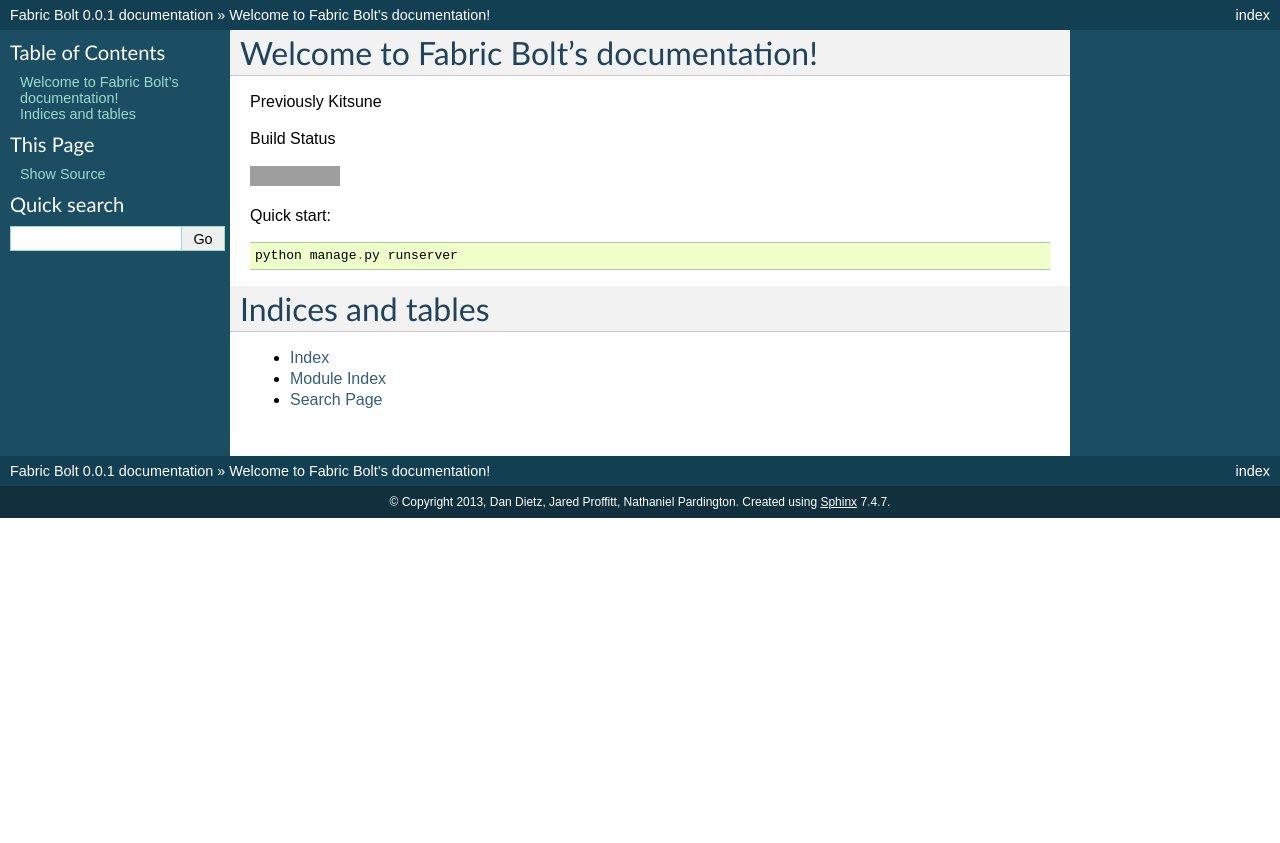
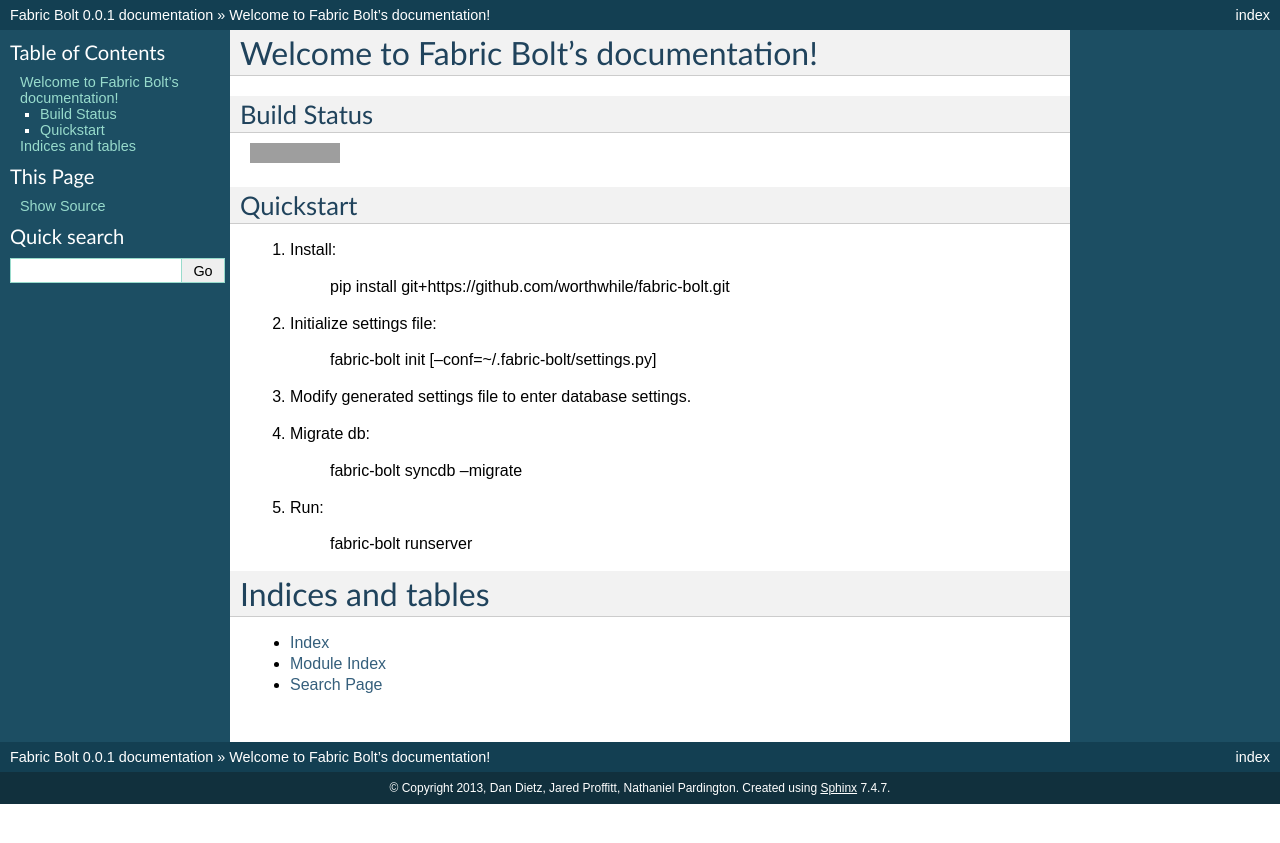
Before and after one commit to fabric-bolt/fabric-bolt, a Sphinx documentation site: the page built from docs/index.rst, in a window 1280 px wide. Shown: the top 843 px of the page. Built offline with Sphinx 7.4.7, drawn with Linux system fonts in a browser that asks for light colours; grey boxes are pictures that could not be loaded.

Commit message:
Adding quickstart guide to docs

```diff
--- a/docs/conf.py
+++ b/docs/conf.py
@@ -18,7 +18,7 @@
 sys.path.insert(0, os.path.abspath('../src'))
 from fabric_bolt.core.settings import local
 from django.core.management import setup_environ
-setup_environ(settings)
+setup_environ(local)
 
 # If extensions (or modules to document with autodoc) are in another directory,
 # add these directories to sys.path here. If the directory is relative to the
--- a/docs/index.rst
+++ b/docs/index.rst
@@ -6,17 +6,32 @@
 Welcome to Fabric Bolt's documentation!
 =======================================
 
-Previously Kitsune
-
 Build Status
+------------
 
 .. image:: https://travis-ci.org/worthwhile/fabric-bolt.png?branch=develop
         :target: https://travis-ci.org/worthwhile/fabric-bolt
 
-Quick start::
+Quickstart
+------------
 
-    python manage.py runserver
+1. Install:
 
+    pip install git+https://github.com/worthwhile/fabric-bolt.git
+
+2. Initialize settings file:
+
+    fabric-bolt init [--conf=~/.fabric-bolt/settings.py]
+
+3. Modify generated settings file to enter database settings.
+
+4. Migrate db:
+
+    fabric-bolt syncdb --migrate
+
+5. Run:
+
+    fabric-bolt runserver
 
 Indices and tables
 ==================
```
